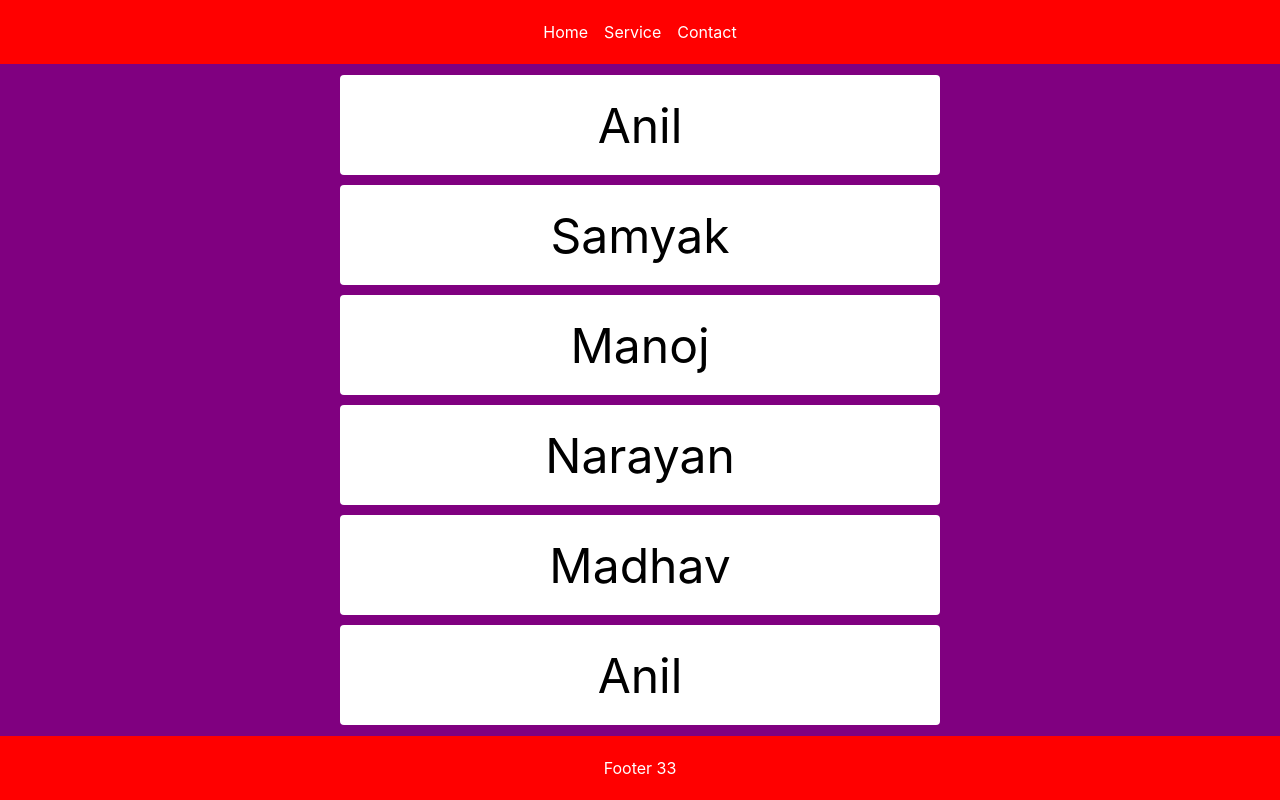
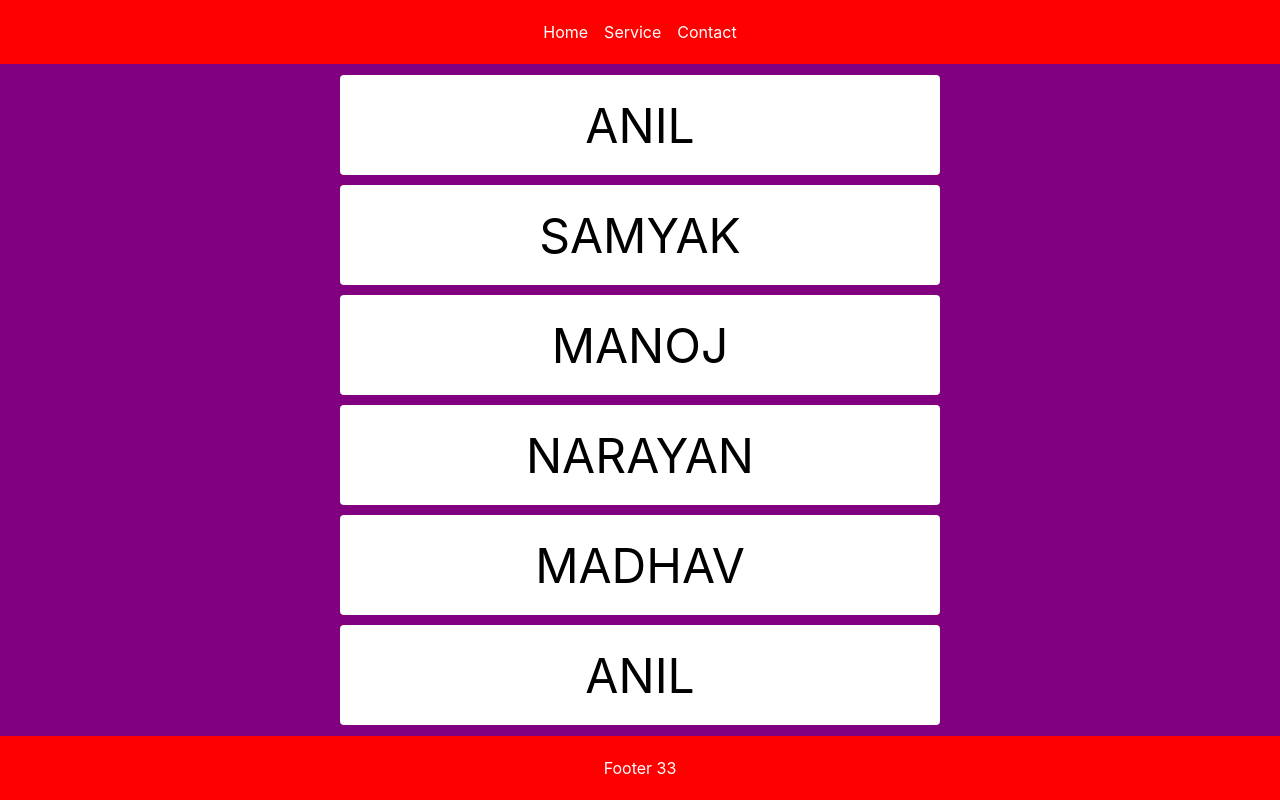
Before and after one commit to sansubed/ReactBackendFrontend, a React (Vite) app: page / in a window 1280 px wide. Built offline with nearby package versions, Linux system fonts and the light colour scheme.

Commit message:
array method in detail

```diff
--- a/src/components/home-body/home-body.jsx
+++ b/src/components/home-body/home-body.jsx
@@ -4,18 +4,91 @@ function HomeBody() {
   // Array
   const names = ['Anil', 'Samyak', 'Manoj', 'Narayan', 'Madhav', 'Anil']
 
-  console.log(names)
+  // const objName = {
+  //   name: 'Gorakh',
+  //   favNumber: 7,
+  // }
+
+  const numbers = [1, 2, 3, 4]
+
+  const mappedValue = numbers.map(function (number) {
+    return number * 2 + 2
+  })
+
+  const divElement = (
+    <div>
+      <div>Hello World</div>
+    </div>
+  )
+  console.log(divElement)
+
+  console.log(mappedValue)
 
   // numbersMap is callback function
-  function numbersMap(name, index) {
+  // function numbersMap(name, index) {
+  //   return (
+  //     <div className={styles.item} key={index}>
+  //       {name.toUpperCase()}
+  //     </div>
+  //   )
+  // }
+
+  // <div class="hello" id="anyId">Hello</div>
+
+  const mappedNames = names.map(function (name, index) {
     return (
       <div className={styles.item} key={index}>
-        {name}
+        {name.toUpperCase()}
       </div>
     )
-  }
+  })
 
-  return <div className={styles.home}>{names.map(numbersMap)}</div>
+  // [
+  //   ((
+  //     <div className={styles.item} key={0}>
+  //       ANIL
+  //     </div>
+  //   ),
+  //   (
+  //     <div className={styles.item} key={1}>
+  //       SAMYAK
+  //     </div>
+  //   ),
+  //   (
+  //     <div className={styles.item} key={2}>
+  //       MANOJ
+  //     </div>
+  //   ),
+  //   (
+  //     <div className={styles.item} key={3}>
+  //       NARAYAN
+  //     </div>
+  //   ),
+  //   (
+  //     <div className={styles.item} key={4}>
+  //       MADHAV
+  //     </div>
+  //   ),
+  //   (
+  //     <div className={styles.item} key={5}>
+  //       ANIL
+  //     </div>
+  //   ))
+  // ]
+
+  console.log(mappedNames)
+
+  return (
+    <div className={styles.home}>
+      {names.map(function (name, index) {
+        return (
+          <div className={styles.item} key={index}>
+            {name.toUpperCase()}
+          </div>
+        )
+      })}
+    </div>
+  )
 }
 
 export default HomeBody
```
